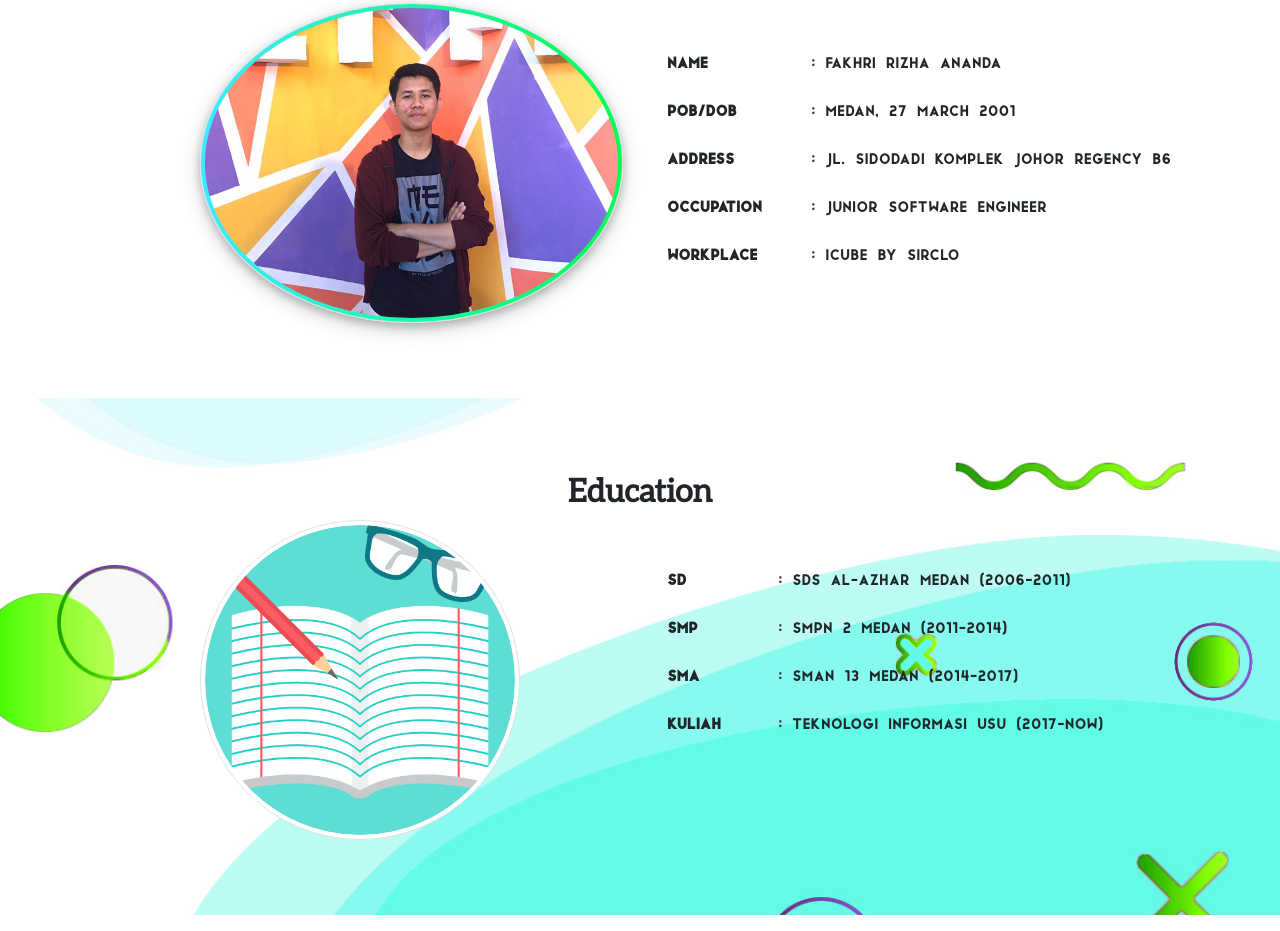
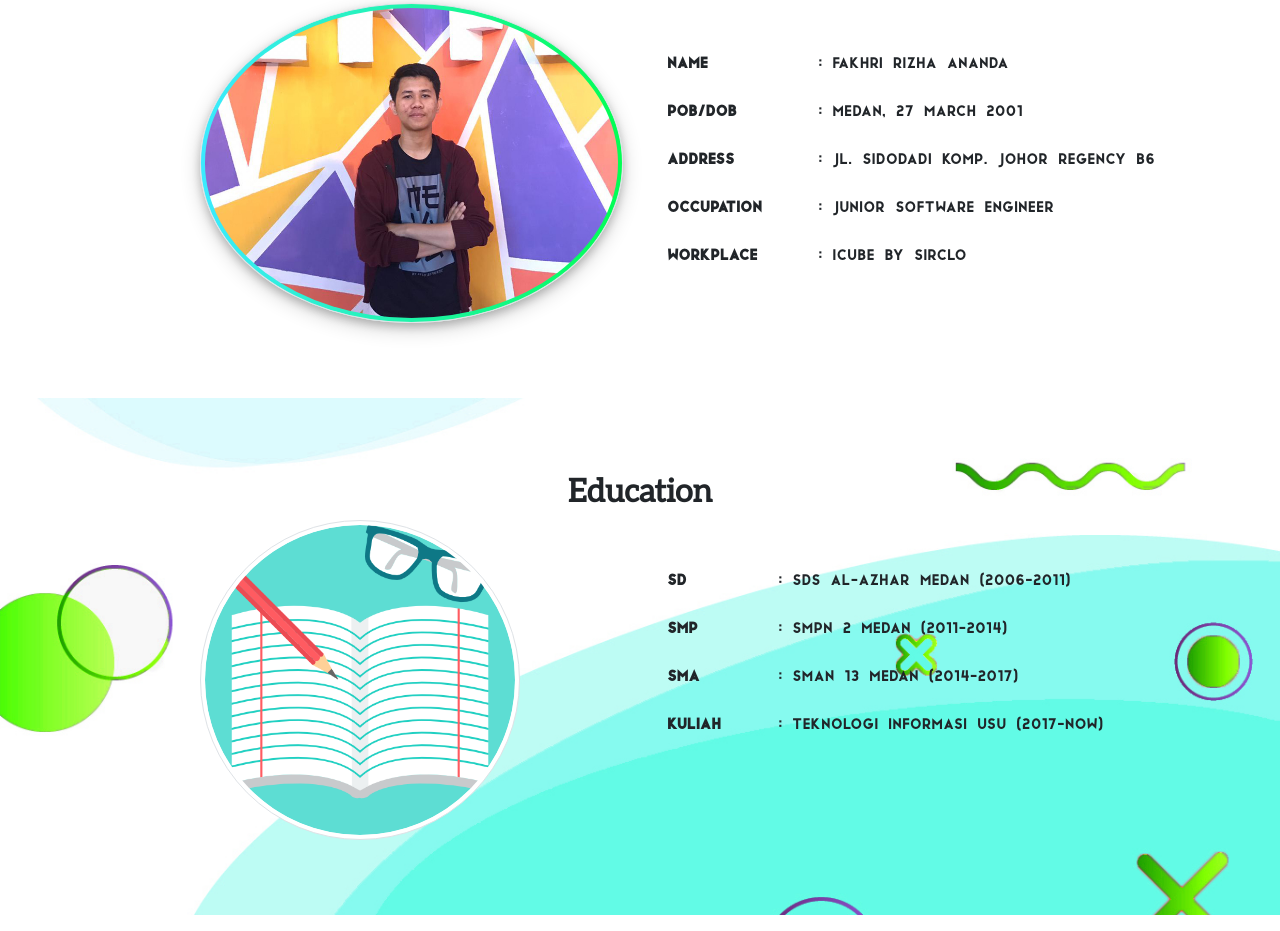
Before and after one commit to fakhririzha/final-project, a plain HTML site: page index.html in a window 1280 px wide. Shown: the part 813-1744 px from the top of the page. Drawn offline with Linux system fonts and the light colour scheme.

Commit message:
change address

```diff
--- a/index.html
+++ b/index.html
@@ -186,7 +186,7 @@
 							</tr>
 							<tr>
 								<th>Address</th>
-								<td>: Jl. Sidodadi Komplek Johor Regency B6</td>
+								<td>: Jl. Sidodadi Komp. Johor Regency B6</td>
 							</tr>
 							<tr>
 								<th>Occupation</th>
```
